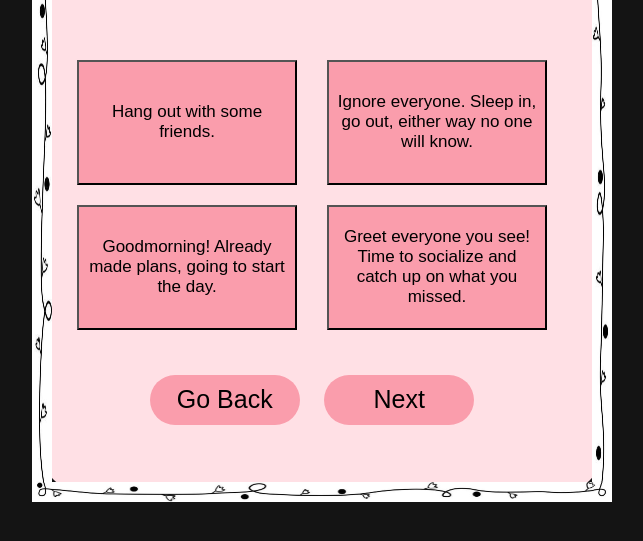
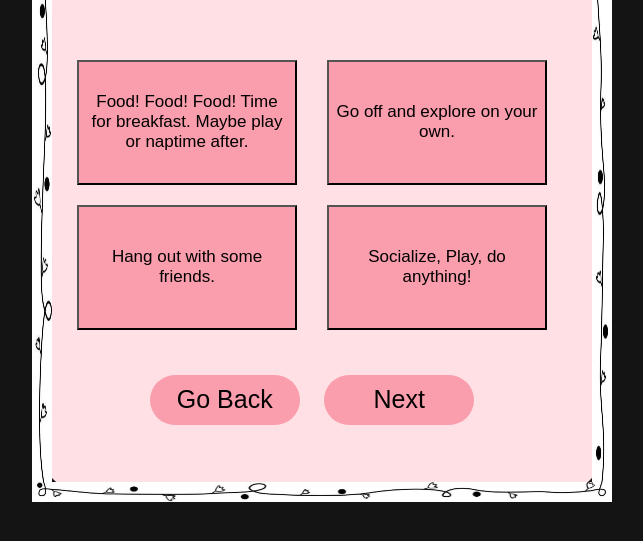
Before and after one commit to ashleydamrau/Cat-Quiz, a plain HTML site: page quiz2.html in a window 1280 px wide. Shown: the part 223-764 px from the top of the page, without its empty margins (318-961 px from the left). Drawn offline with Linux system fonts and the light colour scheme; a web font is replaced by a local one.

Commit message:
commit 2

```diff
--- a/quiz2.html
+++ b/quiz2.html
@@ -17,12 +17,12 @@
     </div>
     <div class="questionSection">
     <div>
+      <button class="questionButton">Food! Food! Food! Time for breakfast. Maybe play or naptime after.</button>
       <button class="questionButton">Hang out with some friends.</button>
-      <button class="questionButton">Goodmorning! Already made plans, going to start the day.</button>
       </div>
       <div>
-      <button class="questionButton">Ignore everyone. Sleep in, go out, either way no one will know.</button>
-      <button class="questionButton">Greet everyone you see! Time to socialize and catch up on what you missed.</button>
+      <button class="questionButton">Go off and explore on your own.</button>
+      <button class="questionButton">Socialize, Play, do anything!</button>
     </div>
     </div>
     <div>
```
